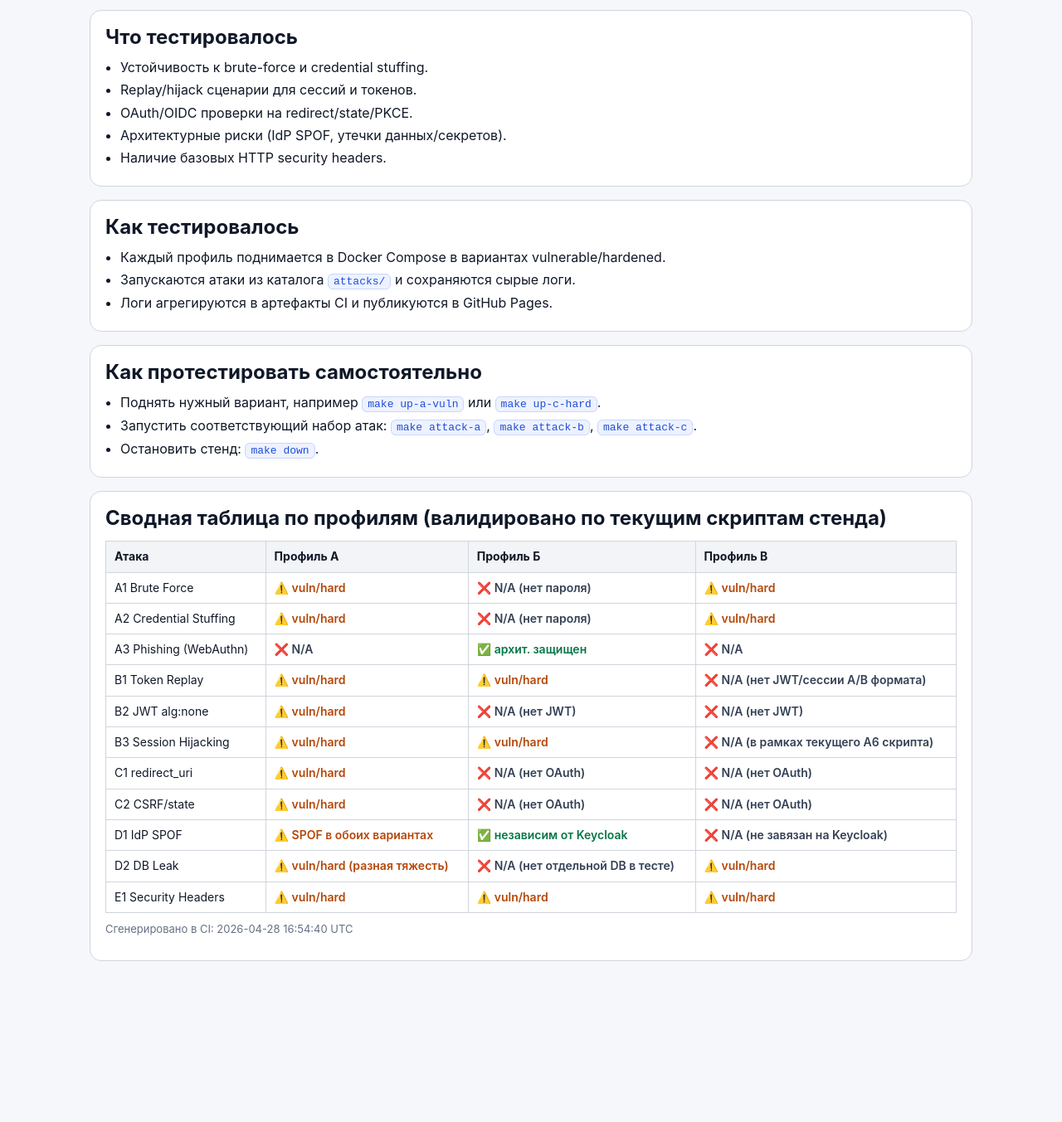
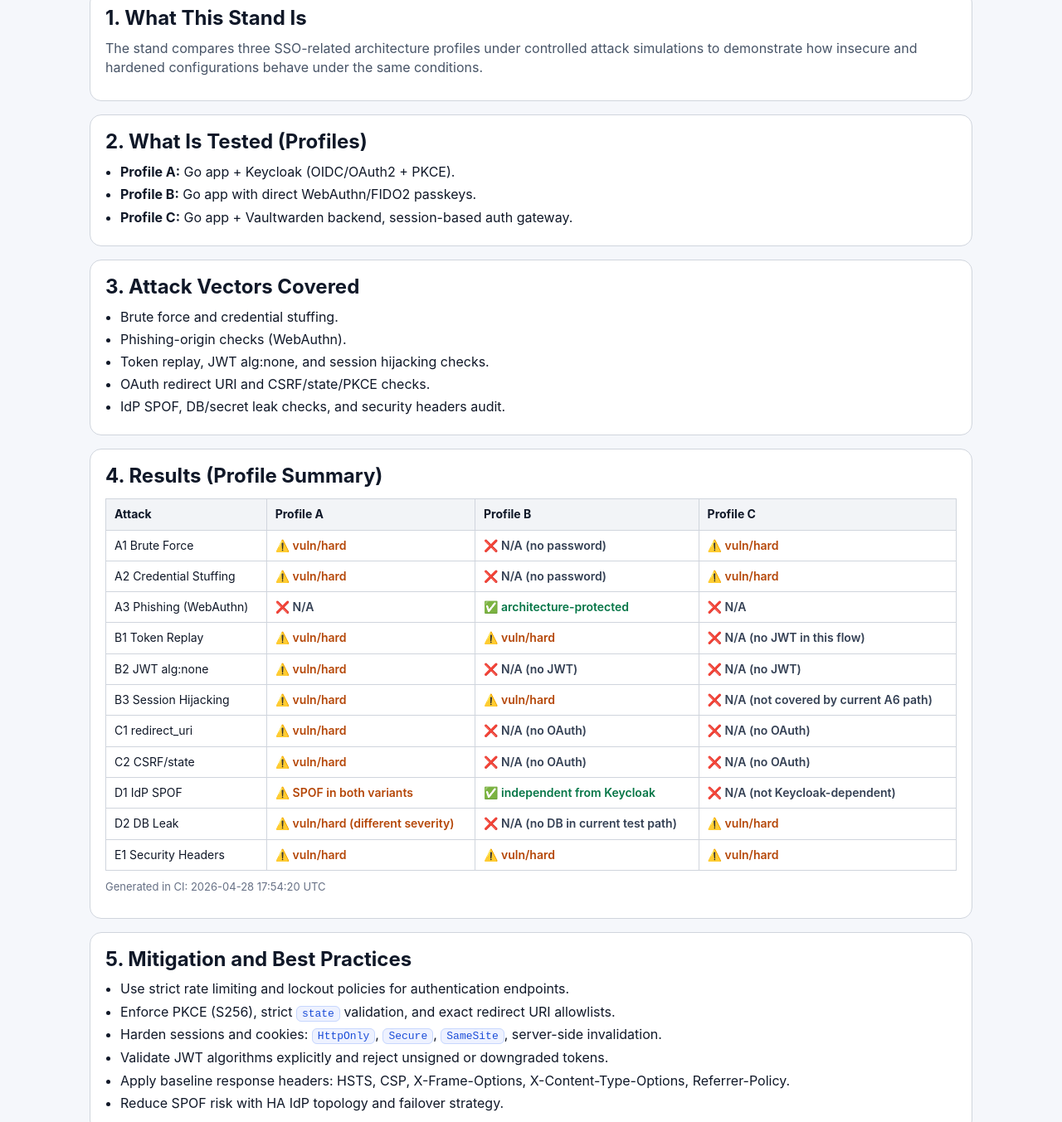
Before and after one commit to icerzack/sso-experimental-stand, a website: page site/index.html in a window 1280 px wide. Shown: the part 218-1571 px from the top of the page at 83% size. Before the commit the page ends 1435 px from the top, so only its background shows below. Drawn offline with Linux system fonts and the light colour scheme.

```diff
--- a/site/index.html
+++ b/site/index.html
@@ -1,9 +1,9 @@
 <!doctype html>
-<html lang="ru">
+<html lang="en">
 <head>
   <meta charset="utf-8" />
   <meta name="viewport" content="width=device-width, initial-scale=1" />
-  <title>SSO Stand Results</title>
+  <title>SSO Experimental Stand Report</title>
   <style>
     :root {
       --bg: #f5f7fb;
@@ -92,66 +92,74 @@
 <body>
   <main class="container">
     <section class="card">
-      <h1>Результаты SSO experimental stand</h1>
-      <p>Эта страница показывает итоговые результаты тестового стенда по безопасности SSO-профилей.</p>
-      <p class="note">Важно: для каждого профиля есть два варианта — <strong>vulnerable</strong> (намеренно слабая защита) и <strong>hardened</strong> (включены best-practice меры защиты).</p>
+      <h1>SSO Experimental Stand: Security Report</h1>
+      <p>This page is a custom one-page report generated by CI and published to GitHub Pages.</p>
+      <p class="note">Each profile has two modes: <strong>vulnerable</strong> (intentionally weak protection) and <strong>hardened</strong> (security best practices enabled).</p>
     </section>
 
     <section class="card">
-      <h2>Что тестировалось</h2>
+      <h2>1. What This Stand Is</h2>
+      <p>The stand compares three SSO-related architecture profiles under controlled attack simulations to demonstrate how insecure and hardened configurations behave under the same conditions.</p>
+    </section>
+
+    <section class="card">
+      <h2>2. What Is Tested (Profiles)</h2>
       <ul>
-        <li>Устойчивость к brute-force и credential stuffing.</li>
-        <li>Replay/hijack сценарии для сессий и токенов.</li>
-        <li>OAuth/OIDC проверки на redirect/state/PKCE.</li>
-        <li>Архитектурные риски (IdP SPOF, утечки данных/секретов).</li>
-        <li>Наличие базовых HTTP security headers.</li>
+        <li><strong>Profile A:</strong> Go app + Keycloak (OIDC/OAuth2 + PKCE).</li>
+        <li><strong>Profile B:</strong> Go app with direct WebAuthn/FIDO2 passkeys.</li>
+        <li><strong>Profile C:</strong> Go app + Vaultwarden backend, session-based auth gateway.</li>
       </ul>
     </section>
 
     <section class="card">
-      <h2>Как тестировалось</h2>
+      <h2>3. Attack Vectors Covered</h2>
       <ul>
-        <li>Каждый профиль поднимается в Docker Compose в вариантах vulnerable/hardened.</li>
-        <li>Запускаются атаки из каталога <code>attacks/</code> и сохраняются сырые логи.</li>
-        <li>Логи агрегируются в артефакты CI и публикуются в GitHub Pages.</li>
+        <li>Brute force and credential stuffing.</li>
+        <li>Phishing-origin checks (WebAuthn).</li>
+        <li>Token replay, JWT alg:none, and session hijacking checks.</li>
+        <li>OAuth redirect URI and CSRF/state/PKCE checks.</li>
+        <li>IdP SPOF, DB/secret leak checks, and security headers audit.</li>
       </ul>
     </section>
 
     <section class="card">
-      <h2>Как протестировать самостоятельно</h2>
-      <ul>
-        <li>Поднять нужный вариант, например <code>make up-a-vuln</code> или <code>make up-c-hard</code>.</li>
-        <li>Запустить соответствующий набор атак: <code>make attack-a</code>, <code>make attack-b</code>, <code>make attack-c</code>.</li>
-        <li>Остановить стенд: <code>make down</code>.</li>
-      </ul>
+      <h2>4. Results (Profile Summary)</h2>
+      <table>
+        <thead>
+          <tr>
+            <th>Attack</th>
+            <th>Profile A</th>
+            <th>Profile B</th>
+            <th>Profile C</th>
+          </tr>
+        </thead>
+        <tbody>
+          <tr><td>A1 Brute Force</td><td class="warn">⚠️ vuln/hard</td><td class="na">❌ N/A (no password)</td><td class="warn">⚠️ vuln/hard</td></tr>
+          <tr><td>A2 Credential Stuffing</td><td class="warn">⚠️ vuln/hard</td><td class="na">❌ N/A (no password)</td><td class="warn">⚠️ vuln/hard</td></tr>
+          <tr><td>A3 Phishing (WebAuthn)</td><td class="na">❌ N/A</td><td class="ok">✅ architecture-protected</td><td class="na">❌ N/A</td></tr>
+          <tr><td>B1 Token Replay</td><td class="warn">⚠️ vuln/hard</td><td class="warn">⚠️ vuln/hard</td><td class="na">❌ N/A (no JWT in this flow)</td></tr>
+          <tr><td>B2 JWT alg:none</td><td class="warn">⚠️ vuln/hard</td><td class="na">❌ N/A (no JWT)</td><td class="na">❌ N/A (no JWT)</td></tr>
+          <tr><td>B3 Session Hijacking</td><td class="warn">⚠️ vuln/hard</td><td class="warn">⚠️ vuln/hard</td><td class="na">❌ N/A (not covered by current A6 path)</td></tr>
+          <tr><td>C1 redirect_uri</td><td class="warn">⚠️ vuln/hard</td><td class="na">❌ N/A (no OAuth)</td><td class="na">❌ N/A (no OAuth)</td></tr>
+          <tr><td>C2 CSRF/state</td><td class="warn">⚠️ vuln/hard</td><td class="na">❌ N/A (no OAuth)</td><td class="na">❌ N/A (no OAuth)</td></tr>
+          <tr><td>D1 IdP SPOF</td><td class="warn">⚠️ SPOF in both variants</td><td class="ok">✅ independent from Keycloak</td><td class="na">❌ N/A (not Keycloak-dependent)</td></tr>
+          <tr><td>D2 DB Leak</td><td class="warn">⚠️ vuln/hard (different severity)</td><td class="na">❌ N/A (no DB in current test path)</td><td class="warn">⚠️ vuln/hard</td></tr>
+          <tr><td>E1 Security Headers</td><td class="warn">⚠️ vuln/hard</td><td class="warn">⚠️ vuln/hard</td><td class="warn">⚠️ vuln/hard</td></tr>
+        </tbody>
+      </table>
+      <p class="footer">Generated in CI: 2026-04-28 17:54:20 UTC</p>
     </section>
 
     <section class="card">
-      <h2>Сводная таблица по профилям (валидировано по текущим скриптам стенда)</h2>
-      <table>
-        <thead>
-          <tr>
-            <th>Атака</th>
-            <th>Профиль A</th>
-            <th>Профиль Б</th>
-            <th>Профиль В</th>
-          </tr>
-        </thead>
-        <tbody>
-          <tr><td>A1 Brute Force</td><td class="warn">⚠️ vuln/hard</td><td class="na">❌ N/A (нет пароля)</td><td class="warn">⚠️ vuln/hard</td></tr>
-          <tr><td>A2 Credential Stuffing</td><td class="warn">⚠️ vuln/hard</td><td class="na">❌ N/A (нет пароля)</td><td class="warn">⚠️ vuln/hard</td></tr>
-          <tr><td>A3 Phishing (WebAuthn)</td><td class="na">❌ N/A</td><td class="ok">✅ архит. защищен</td><td class="na">❌ N/A</td></tr>
-          <tr><td>B1 Token Replay</td><td class="warn">⚠️ vuln/hard</td><td class="warn">⚠️ vuln/hard</td><td class="na">❌ N/A (нет JWT/сессии A/B формата)</td></tr>
-          <tr><td>B2 JWT alg:none</td><td class="warn">⚠️ vuln/hard</td><td class="na">❌ N/A (нет JWT)</td><td class="na">❌ N/A (нет JWT)</td></tr>
-          <tr><td>B3 Session Hijacking</td><td class="warn">⚠️ vuln/hard</td><td class="warn">⚠️ vuln/hard</td><td class="na">❌ N/A (в рамках текущего A6 скрипта)</td></tr>
-          <tr><td>C1 redirect_uri</td><td class="warn">⚠️ vuln/hard</td><td class="na">❌ N/A (нет OAuth)</td><td class="na">❌ N/A (нет OAuth)</td></tr>
-          <tr><td>C2 CSRF/state</td><td class="warn">⚠️ vuln/hard</td><td class="na">❌ N/A (нет OAuth)</td><td class="na">❌ N/A (нет OAuth)</td></tr>
-          <tr><td>D1 IdP SPOF</td><td class="warn">⚠️ SPOF в обоих вариантах</td><td class="ok">✅ независим от Keycloak</td><td class="na">❌ N/A (не завязан на Keycloak)</td></tr>
-          <tr><td>D2 DB Leak</td><td class="warn">⚠️ vuln/hard (разная тяжесть)</td><td class="na">❌ N/A (нет отдельной DB в тесте)</td><td class="warn">⚠️ vuln/hard</td></tr>
-          <tr><td>E1 Security Headers</td><td class="warn">⚠️ vuln/hard</td><td class="warn">⚠️ vuln/hard</td><td class="warn">⚠️ vuln/hard</td></tr>
-        </tbody>
-      </table>
-      <p class="footer">Сгенерировано в CI: 2026-04-28 16:54:40 UTC</p>
+      <h2>5. Mitigation and Best Practices</h2>
+      <ul>
+        <li>Use strict rate limiting and lockout policies for authentication endpoints.</li>
+        <li>Enforce PKCE (S256), strict <code>state</code> validation, and exact redirect URI allowlists.</li>
+        <li>Harden sessions and cookies: <code>HttpOnly</code>, <code>Secure</code>, <code>SameSite</code>, server-side invalidation.</li>
+        <li>Validate JWT algorithms explicitly and reject unsigned or downgraded tokens.</li>
+        <li>Apply baseline response headers: HSTS, CSP, X-Frame-Options, X-Content-Type-Options, Referrer-Policy.</li>
+        <li>Reduce SPOF risk with HA IdP topology and failover strategy.</li>
+      </ul>
     </section>
   </main>
 </body>
```
Also changed, not shown: .github/workflows/security-stand.yml.
